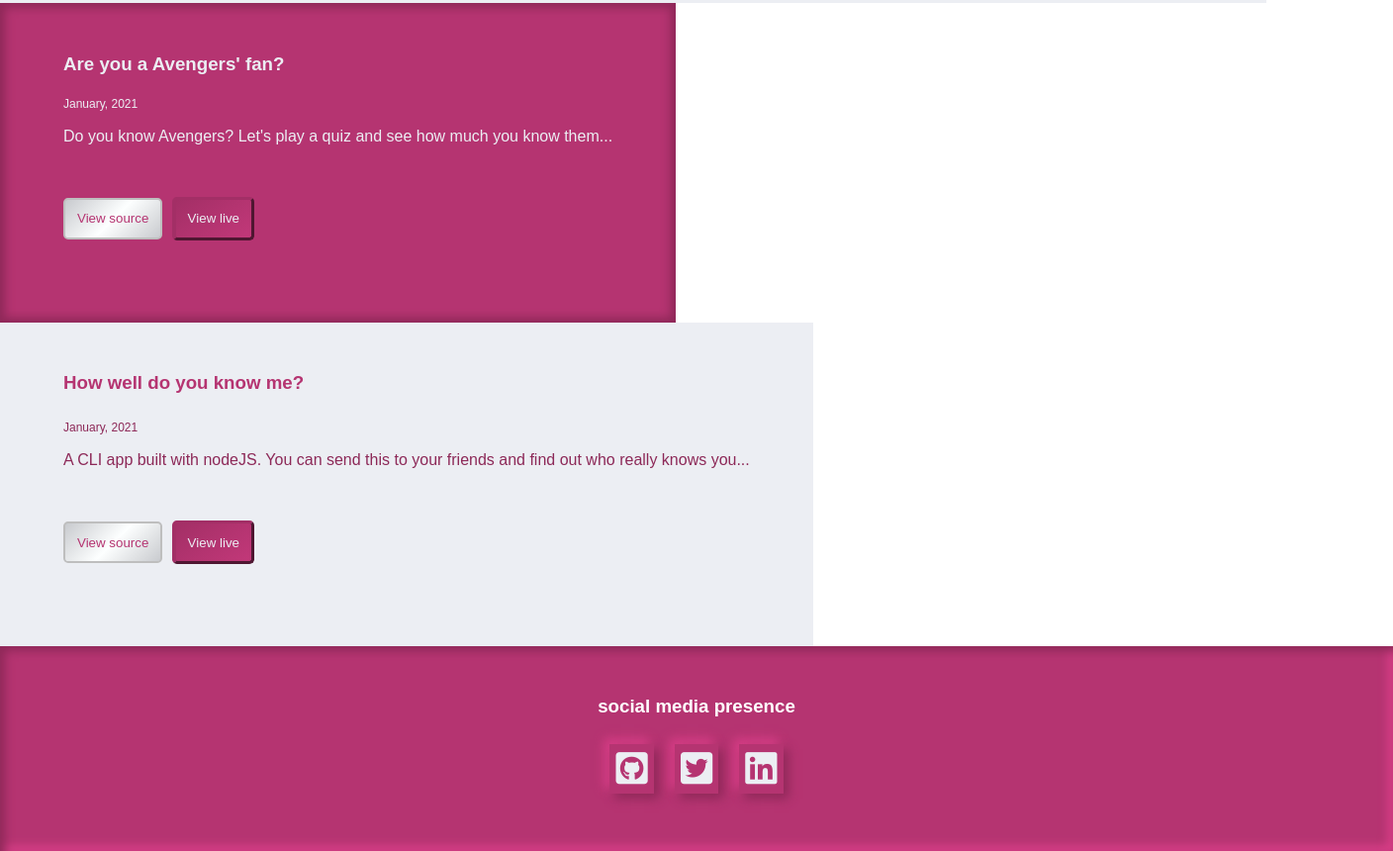
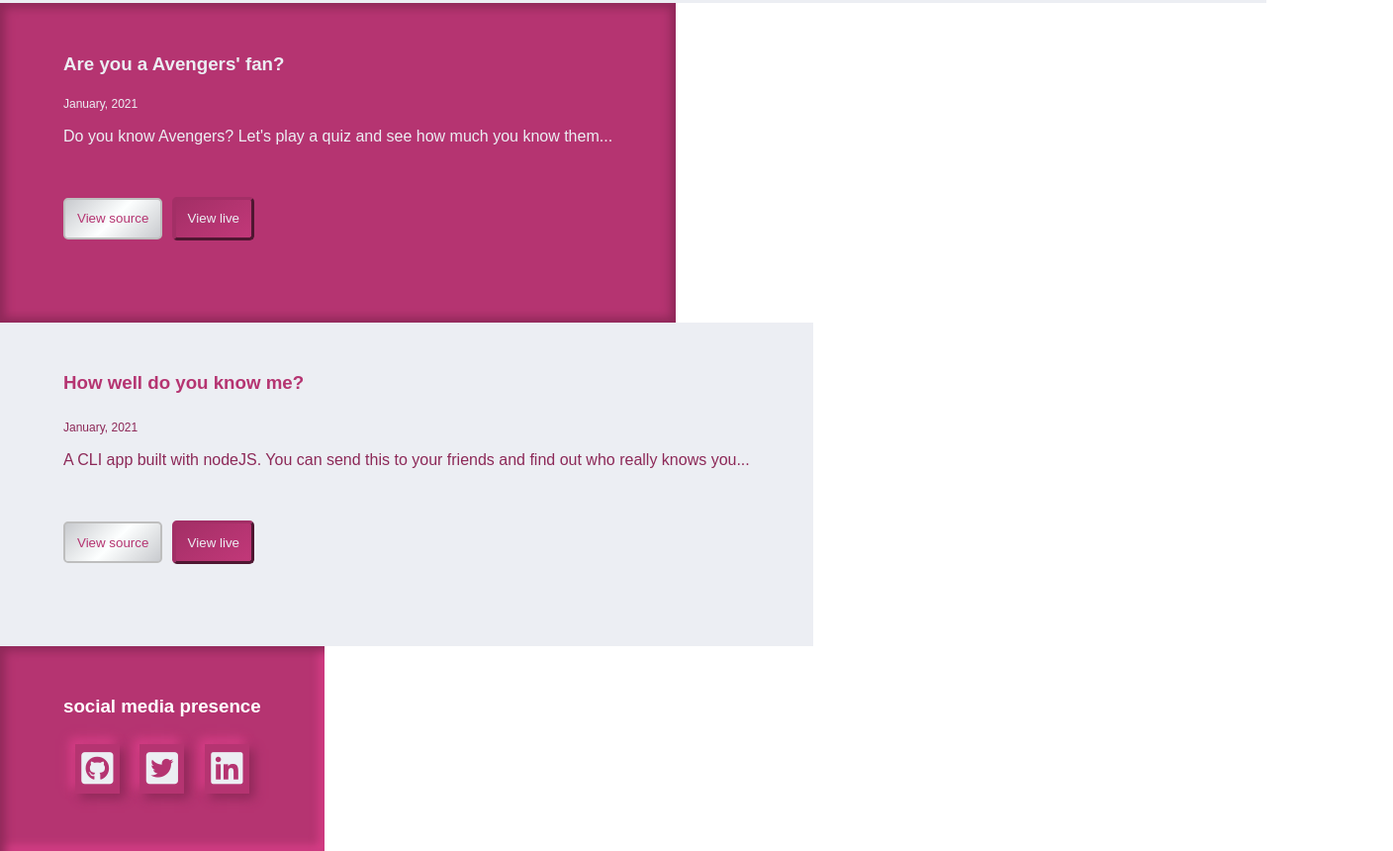
Before and after one commit to uditkumar01/myPortfolio, a plain HTML site: page projects.html in a window 1280 px wide. Shown: the part 1600-2460 px from the top of the page at 99% size, 1408 px wide, since content can reach past the window. Drawn offline with Linux system fonts and the light colour scheme.

```diff
--- a/projects.html
+++ b/projects.html
@@ -126,8 +126,8 @@
             <h3>Which resourses do i use?</h3>
             <p class="about_me">I have familiar with github, bitbucket, vscode, repl.it, codesandbox.io, gitbash and many more softwares and platform which makes our coding experience a bit better.</p>
         </section> -->
-        <section style="background:#b53471; box-shadow: inset 5px 5px 10px #8f2959,inset -5px -5px 10px #db3f89; width: 100vw;">
-            <h3 style="color: white;">social media presence</h3>
+        <section style="background:#b53471; box-shadow: inset 5px 5px 10px #8f2959,inset -5px -5px 10px #db3f89;">
+            <h3 style="color: white; width: 100%;">social media presence</h3>
             <a href="https://github.com/uditkumar01/" target="_blank"><i class="fab fa-github-square"></i></a>
             <a href="https://twitter.com/login" target="_blank"><i class="fab fa-twitter-square"></i></a>
             <a href="https://linkedin.com/in/uditkumar01/" target="_blank"><i class="fab fa-linkedin"></i></a>
```
Also changed, not shown: blogs.html (+1 -1 lines), index.html (+1 -1 lines).
